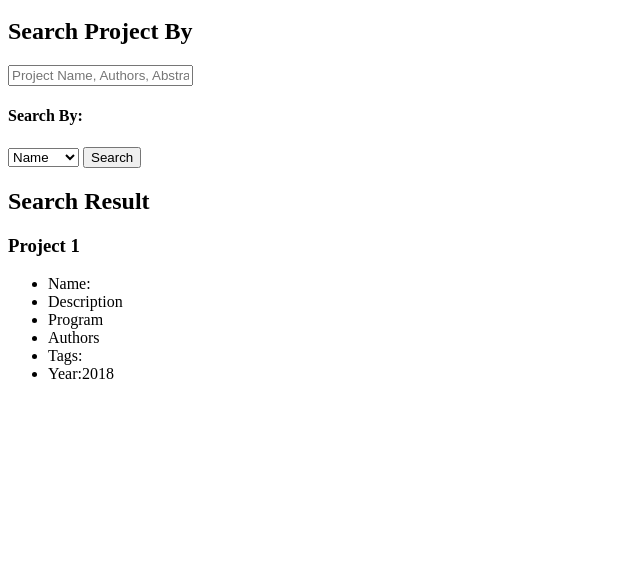
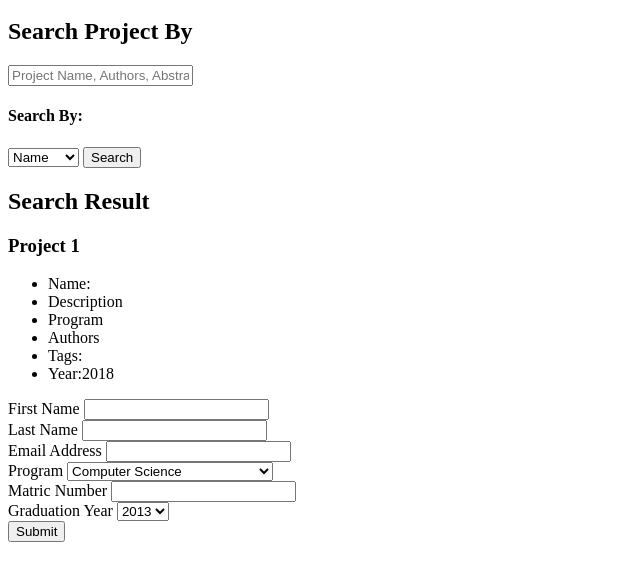
Before and after one commit to TimilehinEmmanuelOJO/project-work, a plain HTML site: page search.html in a window 1280 px wide. Shown: the part 133-714 px from the top of the page, without its empty margins (0-640 px from the left). Drawn offline with Linux system fonts and the light colour scheme.

Commit message:
adding bootstrap

```diff
--- a/search.html
+++ b/search.html
@@ -63,3 +63,59 @@
 
 </body>
 </html>
+
+
+
+
+
+
+
+
+
+<div class="col-sm">
+    <div class="form-row">
+        <div class="form-group">
+            <label class="form-label" for="">First Name</label>
+            <input class="form-control" type="text" name="firstName" id="">
+        </div>
+        <div class="form-group">
+            <label class="form-label" for="">Last Name</label>
+            <input class="form-control" type="text" name="lastName" id="">
+        </div>
+    </div>
+    <div class="form-row">
+        <div class="form-control">
+            <label class="form-label" for="">Email Address</label>
+            <input class="form-control" type="text" name="lastName" id="">
+        </div>
+        <div class="form-group">
+            <label class="form-label" for="">Program</label>
+            <select class="form-control" name="program" id="role" id="" label="Program:">
+                <option value="computersc">Computer Science</option>
+                <option value="Computer_Information Systems">Computer Information Systems<option>
+                <option value="Computer_Technology">Computer Technology<option>
+                <option value="other">Other<option>
+            </select>
+        </div>
+    </div>
+        <div class="form-row">
+            <div class="form-group">
+                <label class="form-label" for="">Matric Number</label>
+                <input class=" form-control" type="text" name="matricNumber" id="" id="" label="Matric Number:">
+            </div>
+            <div class="form-group">
+                <label class="form-label">Graduation Year</label>
+        <select class="form-control" name="graduationYear" id="" label="Graduation Year:">
+            <option value="2013">2013</option>
+            <option value="2014">2014</option>
+            <option value="2015">2015</option>
+            <option value="2016">2016</option>
+            <option value="2017">2017</option>
+            <option value="2018">2018</option>
+            <option value="2019">2019</option>
+            <option value="2020">2020</option>
+        </select>
+            </div>
+        <input class="btn btn-primary" type="submit" value="Submit">
+        </div>
+</div>
```
Also changed, not shown: profile.html (+11 -11 lines).
